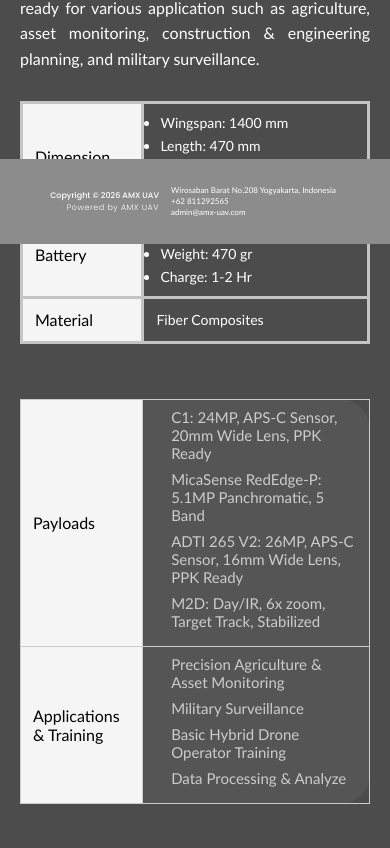
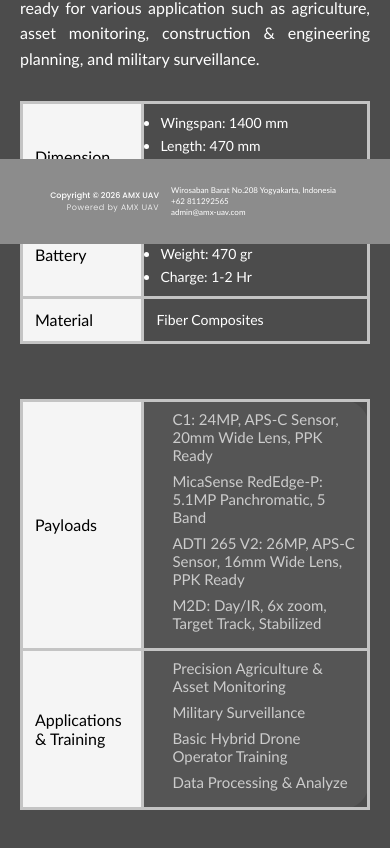
Before and after one commit to nasgmr/website-amx-next, a Next.js app: page /products/mapping/vertic-air in a window 390 px wide. Shown: the part 600-1448 px from the top of the page. Built offline with nearby package versions, Linux system fonts and the light colour scheme; a web font is replaced by a local one.

Commit message:
fix: products additional info tables

```diff
--- a/src/css/style.css
+++ b/src/css/style.css
@@ -2454,7 +2454,7 @@ html, body, .homepage-body {
 
   .info-box h4 {
     display: table-cell !important;
-    border: 1px solid #ccc !important;
+    border: 3px solid #C4C4C4 !important;
     padding: 8px 12px !important;
     background-color: #f5f5f5 !important;
     width: 35% !important;
@@ -2466,7 +2466,7 @@ html, body, .homepage-body {
 
   .info-box ul {
     display: table-cell !important;
-    border: 1px solid #ccc !important;
+    border: 3px solid #C4C4C4 !important;
     padding: 8px 12px !important;
     padding-left: 28px !important;
     vertical-align: middle !important;
```
